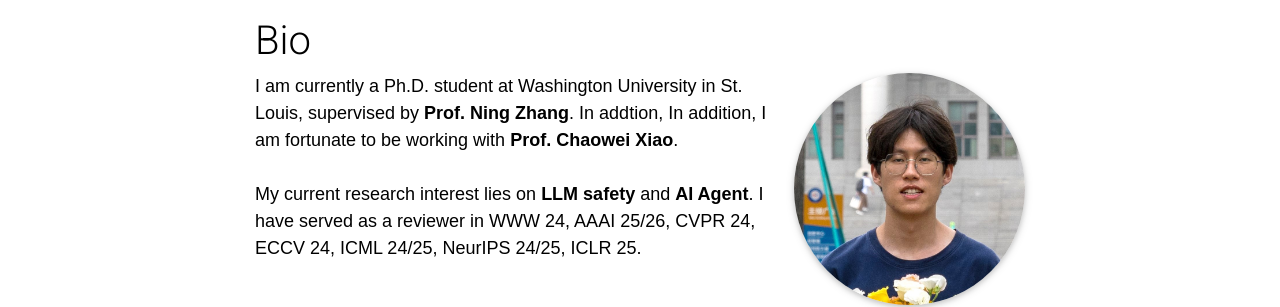
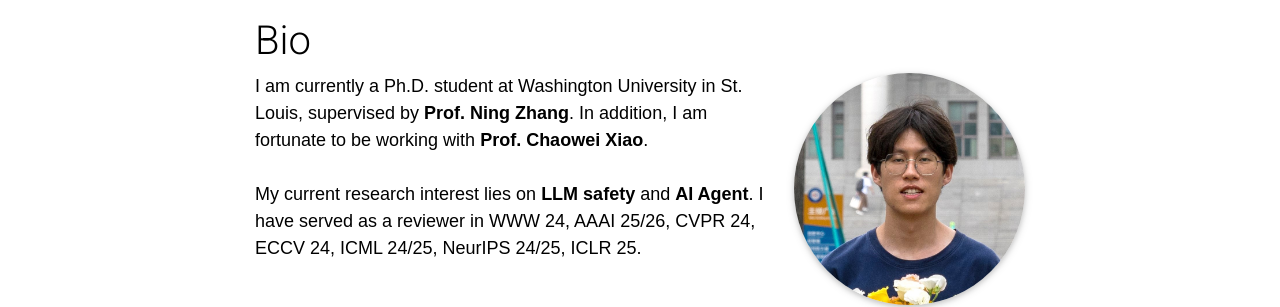
Before and after one commit to leolee99/leolee99.github.io, a Jekyll site: the page built from _pages/about.md, in a window 1280 px wide and 1311 px high. Shown: the part 209-516 px from the top of the window. Built offline with Jekyll 4.4.1, drawn with Linux system fonts in a browser that asks for light colours; full-size pictures stand in for the smaller copies a plugin makes; emoji names are drawn with the system emoji font; comment, search, counter and statistics services are not loaded; a style sheet for code colours, icons or effects is not loaded.

Commit message:
Update about.md

```diff
--- a/_pages/about.md
+++ b/_pages/about.md
@@ -27,7 +27,7 @@ social: false  # includes social icons at the bottom of the page
     }
 </style>
 
-<p style="font-family: Arial, sans-serif; font-size: 18px">I am currently a Ph.D. student at Washington University in St. Louis, supervised by <a href="https://engineering.washu.edu/faculty/Ning-Zhang.html" style="font-weight: bold;">Prof. Ning Zhang</a>. In addtion, In addition, I am fortunate to be working with <a href="https://xiaocw11.github.io/" style="font-weight: bold;">Prof. Chaowei Xiao</a>.
+<p style="font-family: Arial, sans-serif; font-size: 18px">I am currently a Ph.D. student at Washington University in St. Louis, supervised by <a href="https://engineering.washu.edu/faculty/Ning-Zhang.html" style="font-weight: bold;">Prof. Ning Zhang</a>. In addition, I am fortunate to be working with <a href="https://xiaocw11.github.io/" style="font-weight: bold;">Prof. Chaowei Xiao</a>.
 <br>
 <!-- <br>
 Previously, I was a master student in computer science at University of Electronic Science and Technology of China, co-advised by <a href="https://jingkuansong.github.io/" style="font-weight: bold;">Prof. Jingkuan Song</a> and <a href="https://lianligao.github.io/" style="font-weight: bold;">Prof. Lianli Gao</a>.
```
